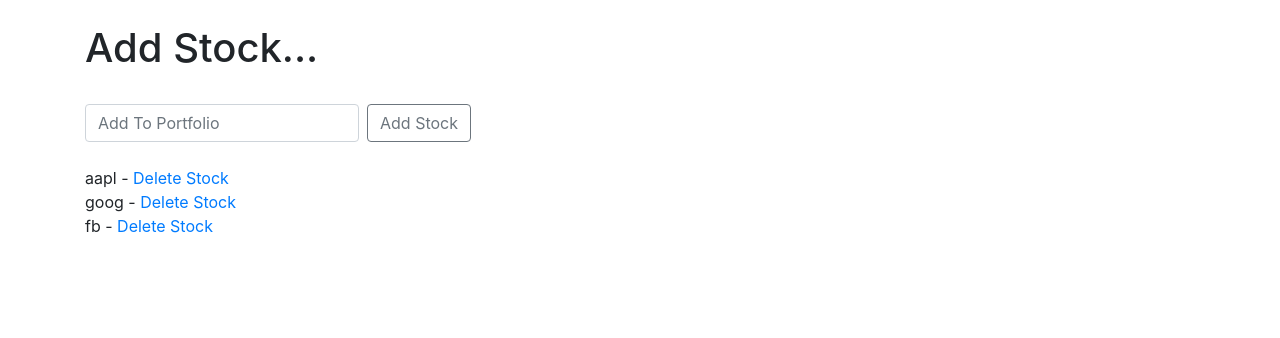
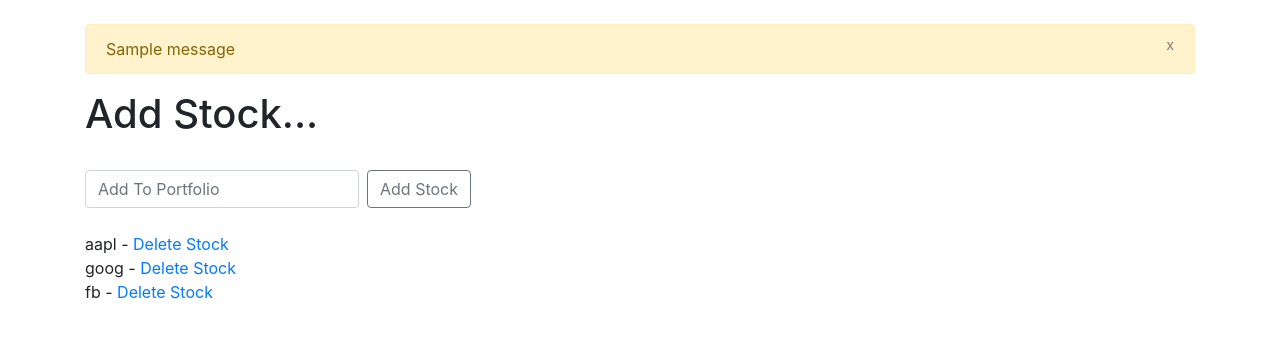
Before and after one commit to Willuv/Stock-Market-App, a Django app: page /add_stock.html in a window 1280 px wide. Shown: the part 56-394 px from the top of the page. Run offline with Django 5.2, Linux system fonts and the light colour scheme; data comes from the database, SQL or seed files in the repository; both versions use the stored data as it was after the commit; one stand-in notice (Sample message) is shown.

Commit message:
create alerts for adding and deleting stocks from the DB

```diff
--- a/stocks/quotes/templates/base.html
+++ b/stocks/quotes/templates/base.html
@@ -39,6 +39,18 @@
 
     <div class="container">
         <br/>
+      <!-- create an alert with a dismissable -->
+        {% if messages %}
+          {% for message in messages %}
+            <div class="alert alert-warning alert-dismissable" role="alert">
+              <button class="close" data-dismiss="alert">
+                <small><sup>x</sup></small>
+              </button>
+              {{ message }}
+            </div>
+          {% endfor %}
+        {% endif %}
+
         {% block content %}
 
         {% endblock %}
```
Also changed, not shown: stocks/db.sqlite3.
